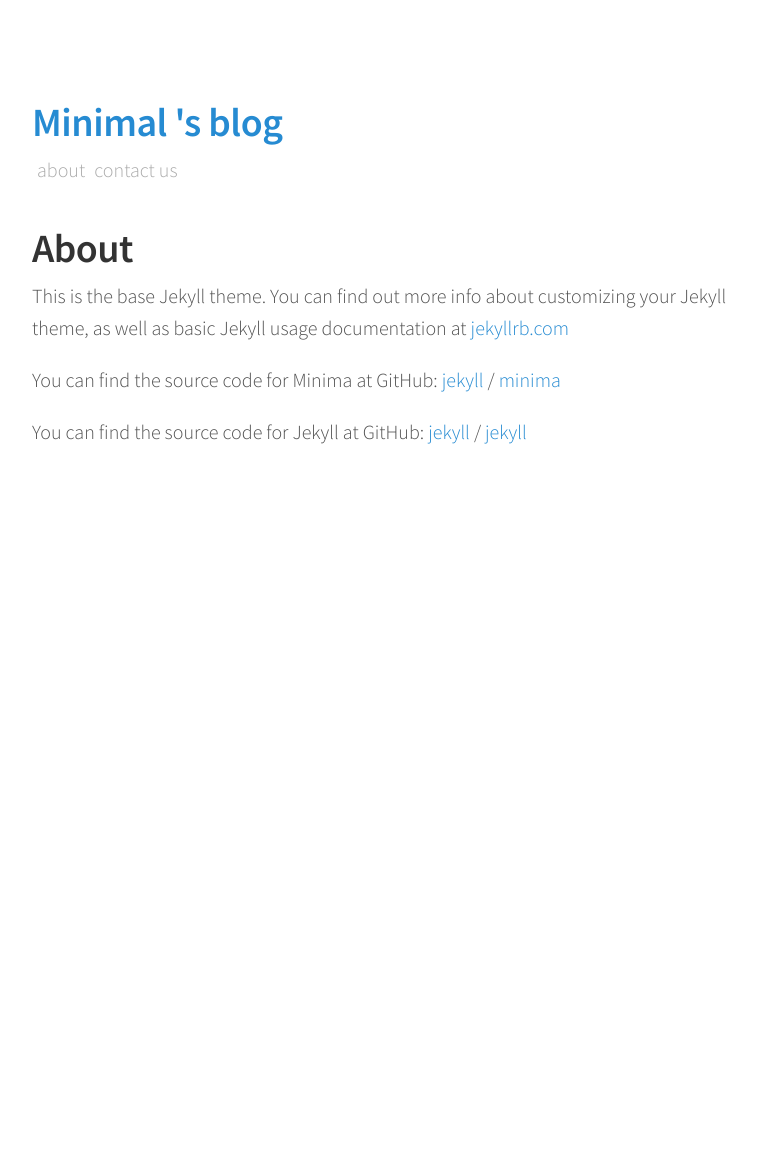
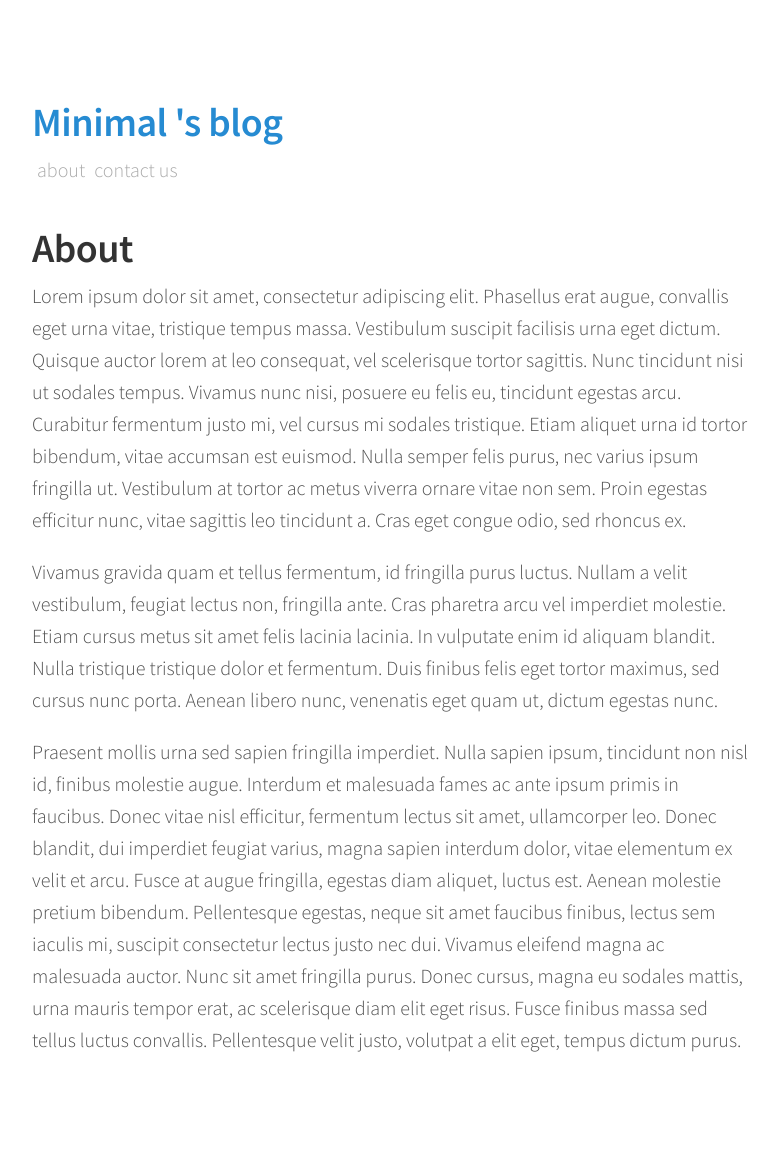
Before and after one commit to Tcalura/first-jekyll-project, a Jekyll site: the page built from about.md, in a window 1280 px wide. Shown: the whole page, without its empty margins (248-1026 px from the left). Built offline with Jekyll 4.4.1, drawn with Linux system fonts in a browser that asks for light colours; before the commit the page ends 900 px from its top, so only the background shows below that.

Commit message:
editado conteudo do about

```diff
--- a/about.md
+++ b/about.md
@@ -4,15 +4,8 @@ title: About
 permalink: /about/
 ---
 
-This is the base Jekyll theme. You can find out more info about customizing your Jekyll theme, as well as basic Jekyll usage documentation at [jekyllrb.com](https://jekyllrb.com/)
+Lorem ipsum dolor sit amet, consectetur adipiscing elit. Phasellus erat augue, convallis eget urna vitae, tristique tempus massa. Vestibulum suscipit facilisis urna eget dictum. Quisque auctor lorem at leo consequat, vel scelerisque tortor sagittis. Nunc tincidunt nisi ut sodales tempus. Vivamus nunc nisi, posuere eu felis eu, tincidunt egestas arcu. Curabitur fermentum justo mi, vel cursus mi sodales tristique. Etiam aliquet urna id tortor bibendum, vitae accumsan est euismod. Nulla semper felis purus, nec varius ipsum fringilla ut. Vestibulum at tortor ac metus viverra ornare vitae non sem. Proin egestas efficitur nunc, vitae sagittis leo tincidunt a. Cras eget congue odio, sed rhoncus ex.
 
-You can find the source code for Minima at GitHub:
-[jekyll][jekyll-organization] /
-[minima](https://github.com/jekyll/minima)
+Vivamus gravida quam et tellus fermentum, id fringilla purus luctus. Nullam a velit vestibulum, feugiat lectus non, fringilla ante. Cras pharetra arcu vel imperdiet molestie. Etiam cursus metus sit amet felis lacinia lacinia. In vulputate enim id aliquam blandit. Nulla tristique tristique dolor et fermentum. Duis finibus felis eget tortor maximus, sed cursus nunc porta. Aenean libero nunc, venenatis eget quam ut, dictum egestas nunc.
 
-You can find the source code for Jekyll at GitHub:
-[jekyll][jekyll-organization] /
-[jekyll](https://github.com/jekyll/jekyll)
-
-
-[jekyll-organization]: https://github.com/jekyll
+Praesent mollis urna sed sapien fringilla imperdiet. Nulla sapien ipsum, tincidunt non nisl id, finibus molestie augue. Interdum et malesuada fames ac ante ipsum primis in faucibus. Donec vitae nisl efficitur, fermentum lectus sit amet, ullamcorper leo. Donec blandit, dui imperdiet feugiat varius, magna sapien interdum dolor, vitae elementum ex velit et arcu. Fusce at augue fringilla, egestas diam aliquet, luctus est. Aenean molestie pretium bibendum. Pellentesque egestas, neque sit amet faucibus finibus, lectus sem iaculis mi, suscipit consectetur lectus justo nec dui. Vivamus eleifend magna ac malesuada auctor. Nunc sit amet fringilla purus. Donec cursus, magna eu sodales mattis, urna mauris tempor erat, ac scelerisque diam elit eget risus. Fusce finibus massa sed tellus luctus convallis. Pellentesque velit justo, volutpat a elit eget, tempus dictum purus.
```
